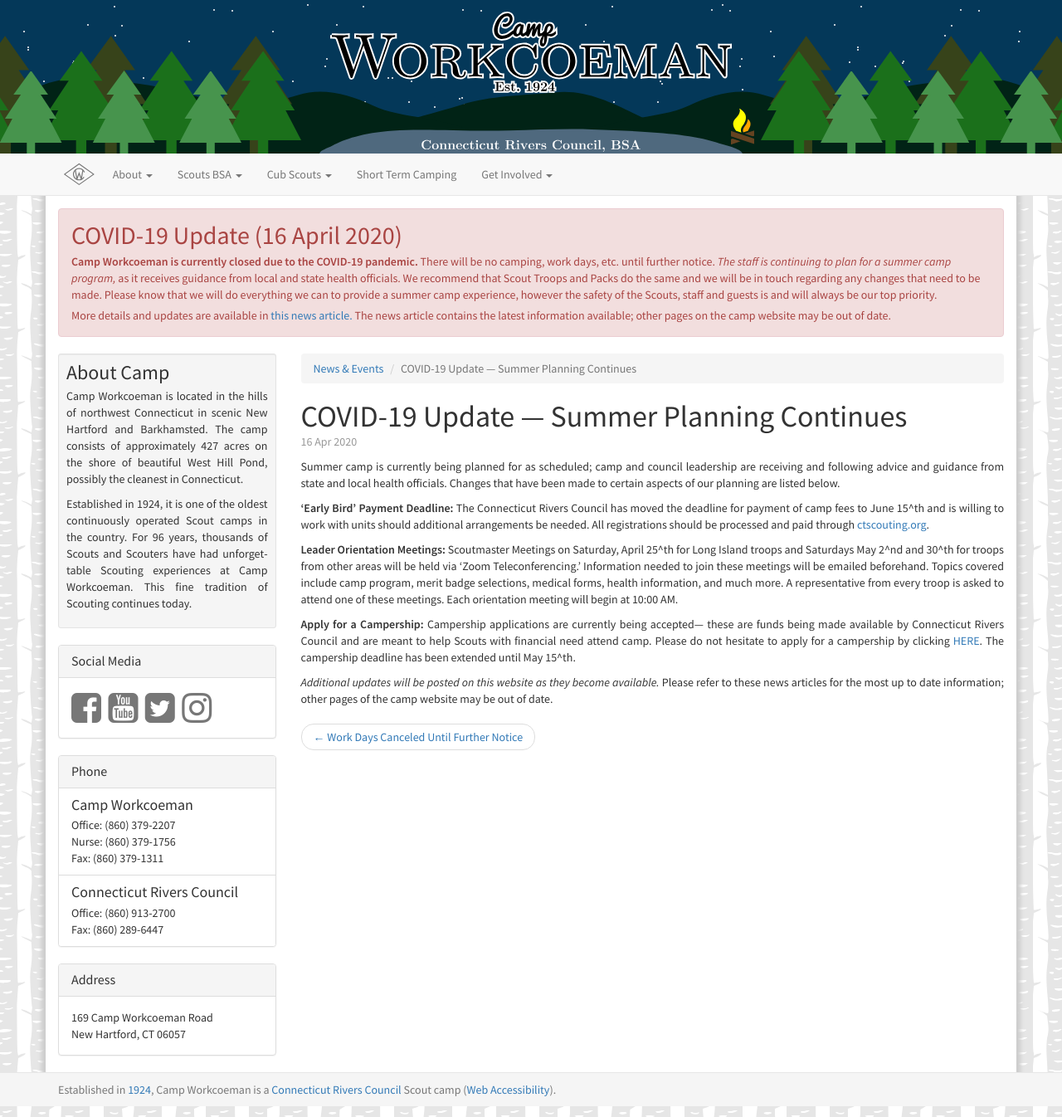
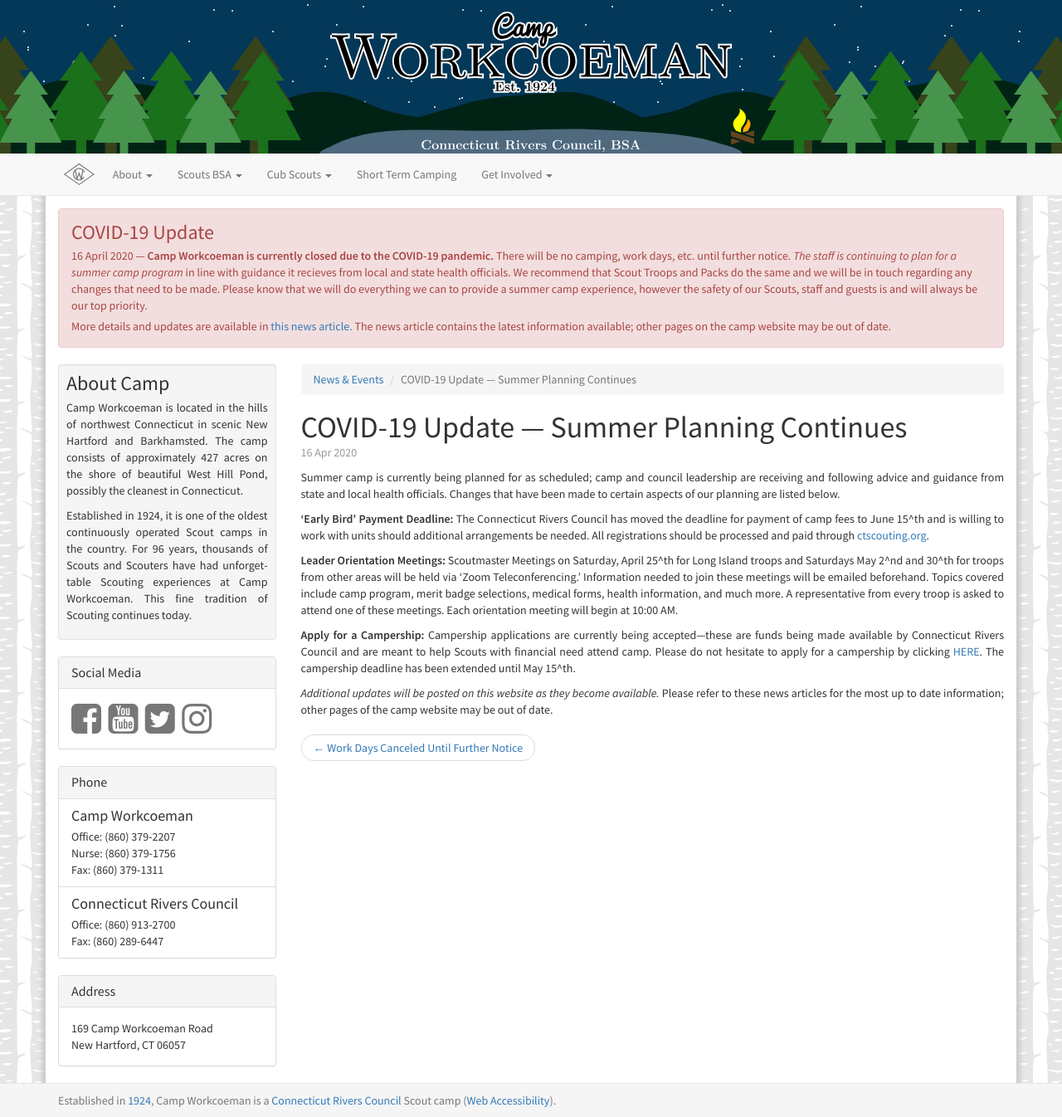
Before and after one commit to campworkcoeman/campworkcoeman.org, a Jekyll site: the page built from about/news/_posts/2020-04-16-covid-19-update.md, in a window 1280 px wide. Shown: the whole page at 83% size. Built offline with Jekyll 4.4.1, drawn with Linux system fonts in a browser that asks for light colours; nearby versions of some CDN libraries; Markdown is read by kramdown in place of the engine named in the settings.

Commit message:
Minor corrections.

```diff
--- a/_includes/announcement.html
+++ b/_includes/announcement.html
@@ -3,8 +3,8 @@
 <div class="col-sm-12">
 <div id="announcement">
     <div class="alert alert-danger">
-    <h2 class="list-group-item-heading">COVID-19 Update (16 April 2020)</h2>
-    <p><b>Camp Workcoeman is currently closed due to the COVID-19 pandemic.</b> There will be no camping, work days, etc. until further notice. <em>The staff is continuing to plan for a summer camp program,</em> as it receives guidance from local and state health officials. We recommend that Scout Troops and Packs do the same and we will be in touch regarding any changes that need to be made. Please know that we will do everything we can to provide a summer camp experience, however the safety of the Scouts, staff and guests is and will always be our top priority.</p>
+    <h3 class="list-group-item-heading">COVID-19 Update</h3>
+    <p>16 April 2020 &mdash; <b>Camp Workcoeman is currently closed due to the COVID-19 pandemic.</b> There will be no camping, work days, etc. until further notice. <em>The staff is continuing to plan for a summer camp program</em> in line with guidance it recieves from local and state health officials. We recommend that Scout Troops and Packs do the same and we will be in touch regarding any changes that need to be made. Please know that we will do everything we can to provide a summer camp experience, however the safety of our Scouts, staff and guests is and will always be our top priority.</p>
     <p>More details and updates are available in <a href="https://campworkcoeman.org/about/news/2020/04/16/covid-19-update/">this news article.</a> The news article contains the latest information available; other pages on the camp website may be out of date.</p>
     </div>
 </div>
--- a/about/news/_posts/2020-04-16-covid-19-update.md
+++ b/about/news/_posts/2020-04-16-covid-19-update.md
@@ -10,6 +10,6 @@
 
 **Leader Orientation Meetings:** Scoutmaster Meetings on Saturday, April 25^th for Long Island troops and Saturdays May 2^nd and 30^th for troops from other areas will be held via 'Zoom Teleconferencing.' Information needed to join these meetings will be emailed beforehand. Topics covered include camp program, merit badge selections, medical forms, health information, and much more. A representative from every troop is asked to attend one of these meetings. Each orientation meeting will begin at 10:00 AM.
 
-**Apply for a Campership:** Campership applications are currently being accepted--- these are funds being made available by Connecticut Rivers Council and are meant to help Scouts with financial need attend camp. Please do not hesitate to apply for a campership by clicking [HERE](https://scoutingevent.com/066-34867). The campership deadline has been extended until May 15^th.
+**Apply for a Campership:** Campership applications are currently being accepted---these are funds being made available by Connecticut Rivers Council and are meant to help Scouts with financial need attend camp. Please do not hesitate to apply for a campership by clicking [HERE](https://scoutingevent.com/066-34867). The campership deadline has been extended until May 15^th.
 
 *Additional updates will be posted on this website as they become available.* Please refer to these news articles for the most up to date information; other pages of the camp website may be out of date.
```
